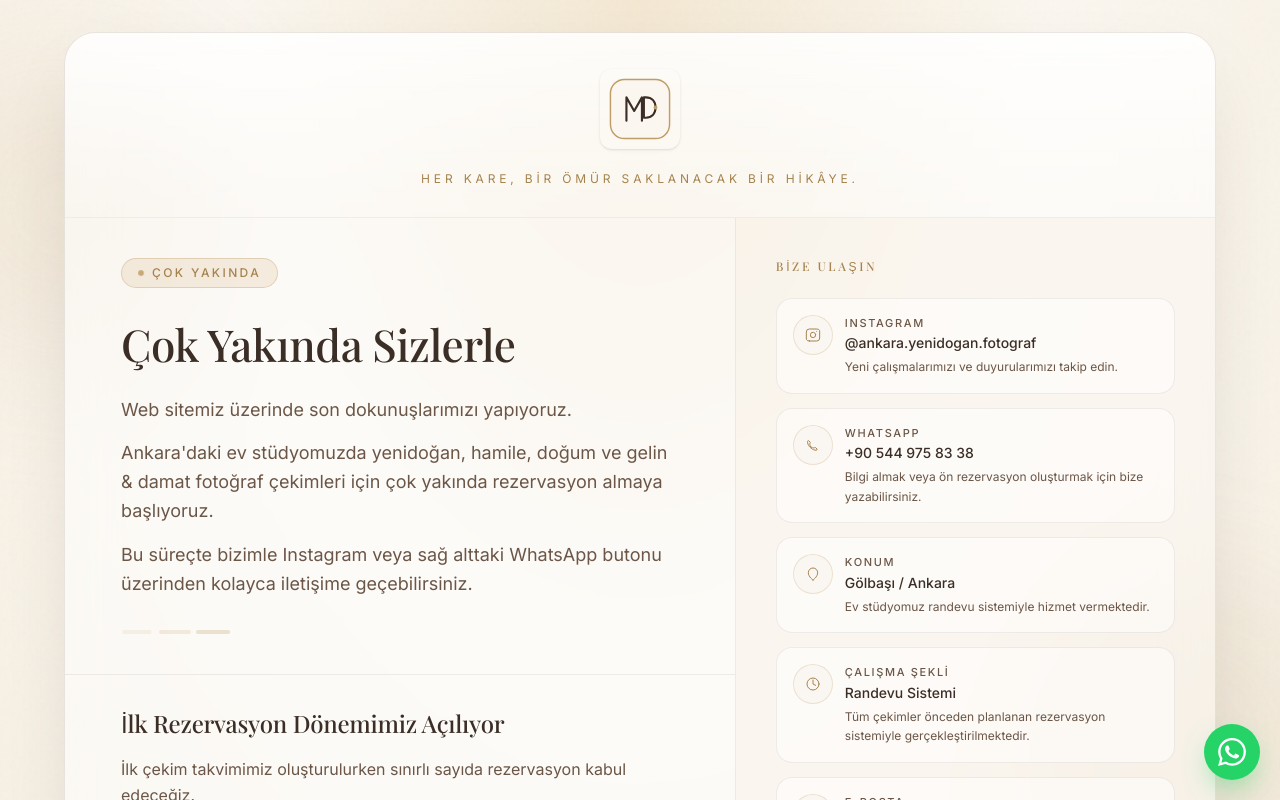
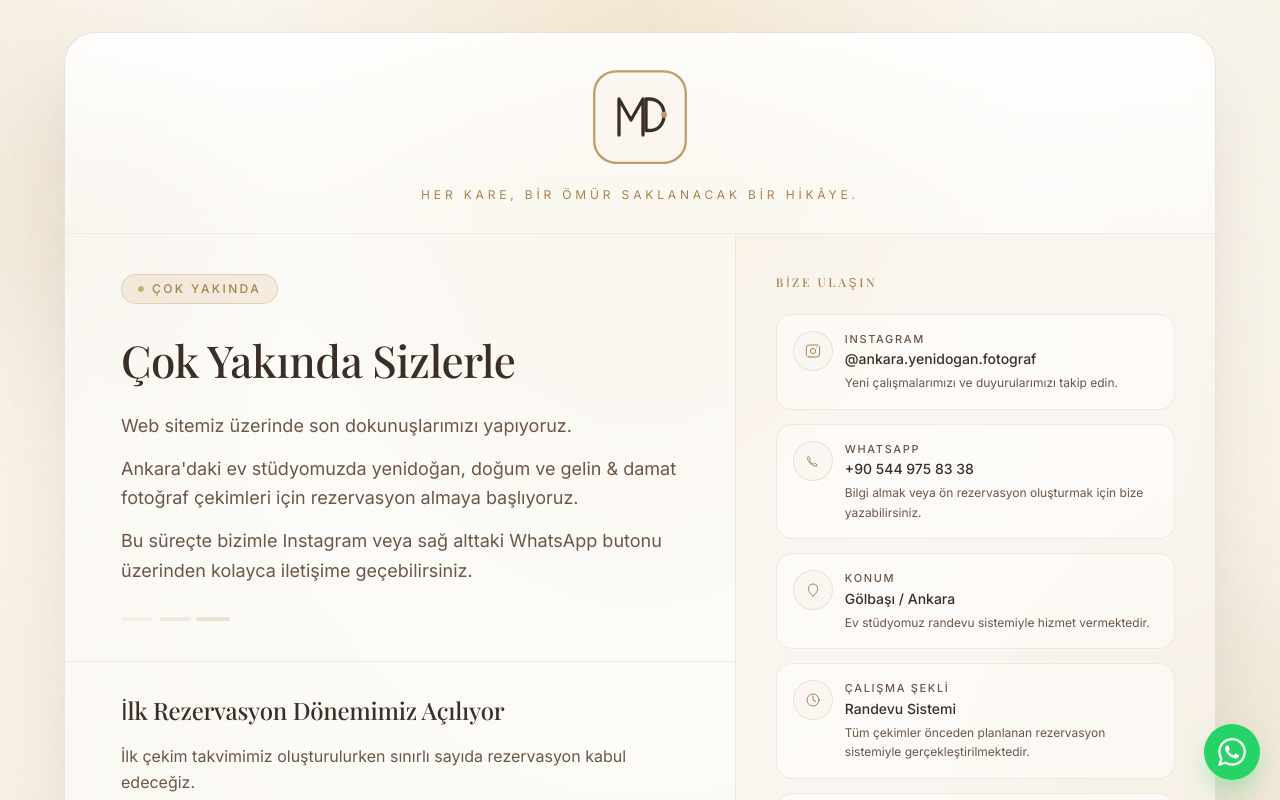
Before and after one commit to nihaventbey/mrsyilmazvisuals, a Next.js app: page /bakim in a window 1280 px wide. Shown: the top 800 px of the page. Built offline with nearby package versions, Linux system fonts and the light colour scheme; no server answers; the database is empty; a web font is replaced by a local one.

Commit message:
Show the coming-soon logo without a frame and enlarge it by 20%.
Remove the rounded square container so the mark sits directly on the page.

```diff
--- a/components/maintenance/MaintenanceView.tsx
+++ b/components/maintenance/MaintenanceView.tsx
@@ -1,6 +1,5 @@
 import Link from "next/link";
 import type { MaintenanceSettings } from "@/lib/maintenance";
-import { SiteLogo } from "@/components/ui/SiteLogo";
 import type { SiteConfig } from "@/lib/settings";
 import { toWhatsAppUrl } from "@/lib/whatsapp";
 
@@ -22,7 +21,7 @@ const SLOGAN = "HER KARE, BİR ÖMÜR SAKLANACAK BİR HİKÂYE.";
 const TITLE = "Çok Yakında Sizlerle";
 const DESCRIPTION_PARAGRAPHS = [
   "Web sitemiz üzerinde son dokunuşlarımızı yapıyoruz.",
-  "Ankara'daki ev stüdyomuzda yenidoğan, hamile, doğum ve gelin & damat fotoğraf çekimleri için çok yakında rezervasyon almaya başlıyoruz.",
+  "Ankara'daki ev stüdyomuzda yenidoğan, doğum ve gelin & damat fotoğraf çekimleri için rezervasyon almaya başlıyoruz.",
   "Bu süreçte bizimle Instagram veya sağ alttaki WhatsApp butonu üzerinden kolayca iletişime geçebilirsiniz.",
 ];
 
@@ -170,14 +169,11 @@ export function MaintenanceView({
       <main className="relative z-10 flex flex-1 flex-col items-center justify-center px-5 py-8 sm:px-8 sm:py-10 lg:py-8">
         <div className="maintenance-card w-full max-w-2xl overflow-hidden rounded-[2rem] border border-espresso/10 bg-white/55 shadow-[0_32px_80px_-24px_rgba(59,46,38,0.18)] backdrop-blur-xl lg:max-w-6xl">
           <header className="border-b border-espresso/8 bg-gradient-to-b from-white/70 to-transparent px-8 pb-6 pt-8 text-center sm:px-12 sm:pb-8 sm:pt-10 lg:px-14 lg:pb-7 lg:pt-9">
-            <SiteLogo
+            {/* eslint-disable-next-line @next/next/no-img-element */}
+            <img
               src={config.logoIcon}
-              name={config.name}
-              href={undefined}
-              variant="mark"
-              showName={false}
-              className="mx-auto w-fit"
-              imageClassName="h-16 w-16 rounded-2xl border-0 bg-transparent shadow-none sm:h-20 sm:w-20"
+              alt={config.name}
+              className="mx-auto h-[4.8rem] w-[4.8rem] object-contain sm:h-24 sm:w-24"
             />
             <p className="mt-4 text-[11px] leading-relaxed tracking-[0.28em] text-gold-dark uppercase sm:mt-5 sm:text-xs sm:tracking-[0.32em]">
               {SLOGAN}
```
